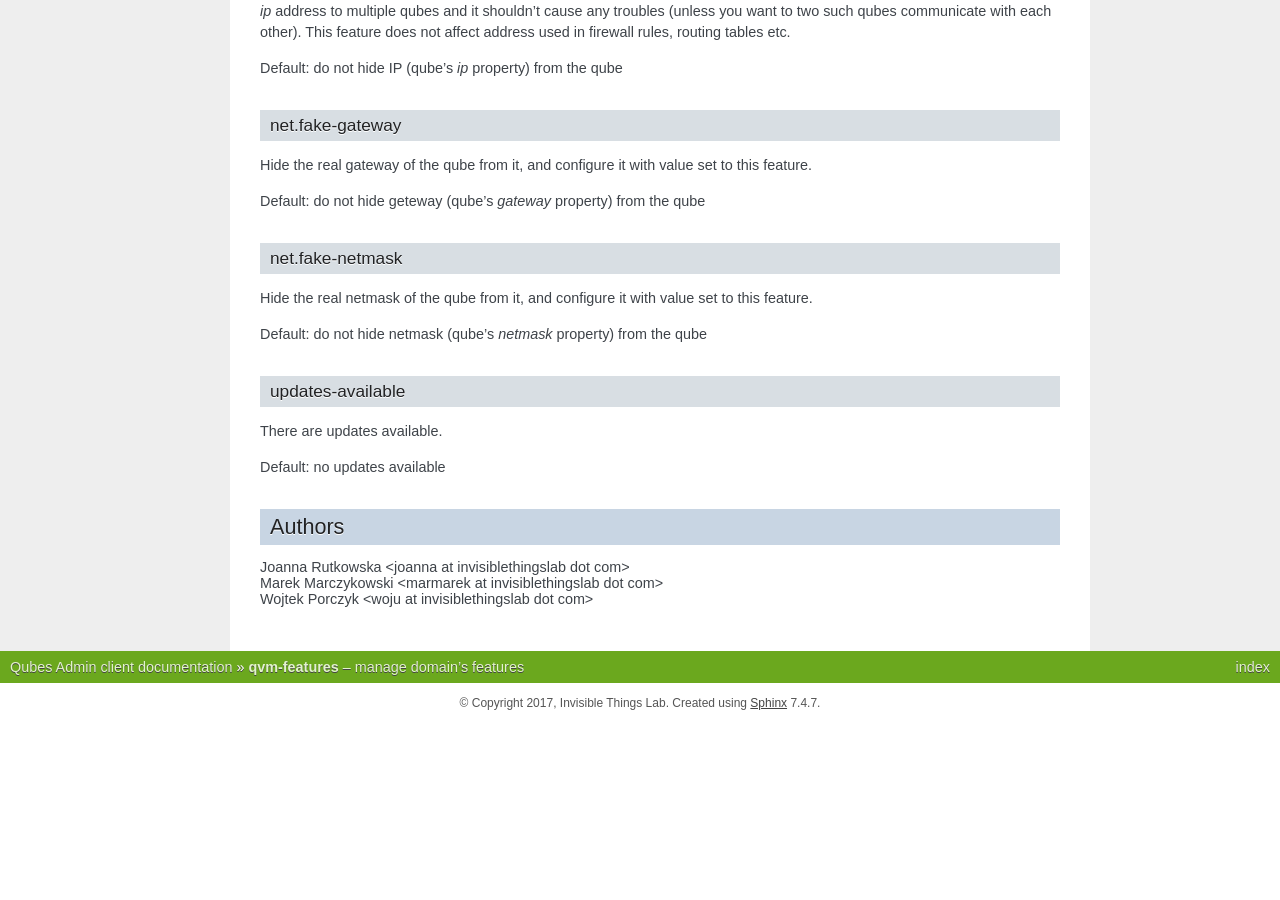
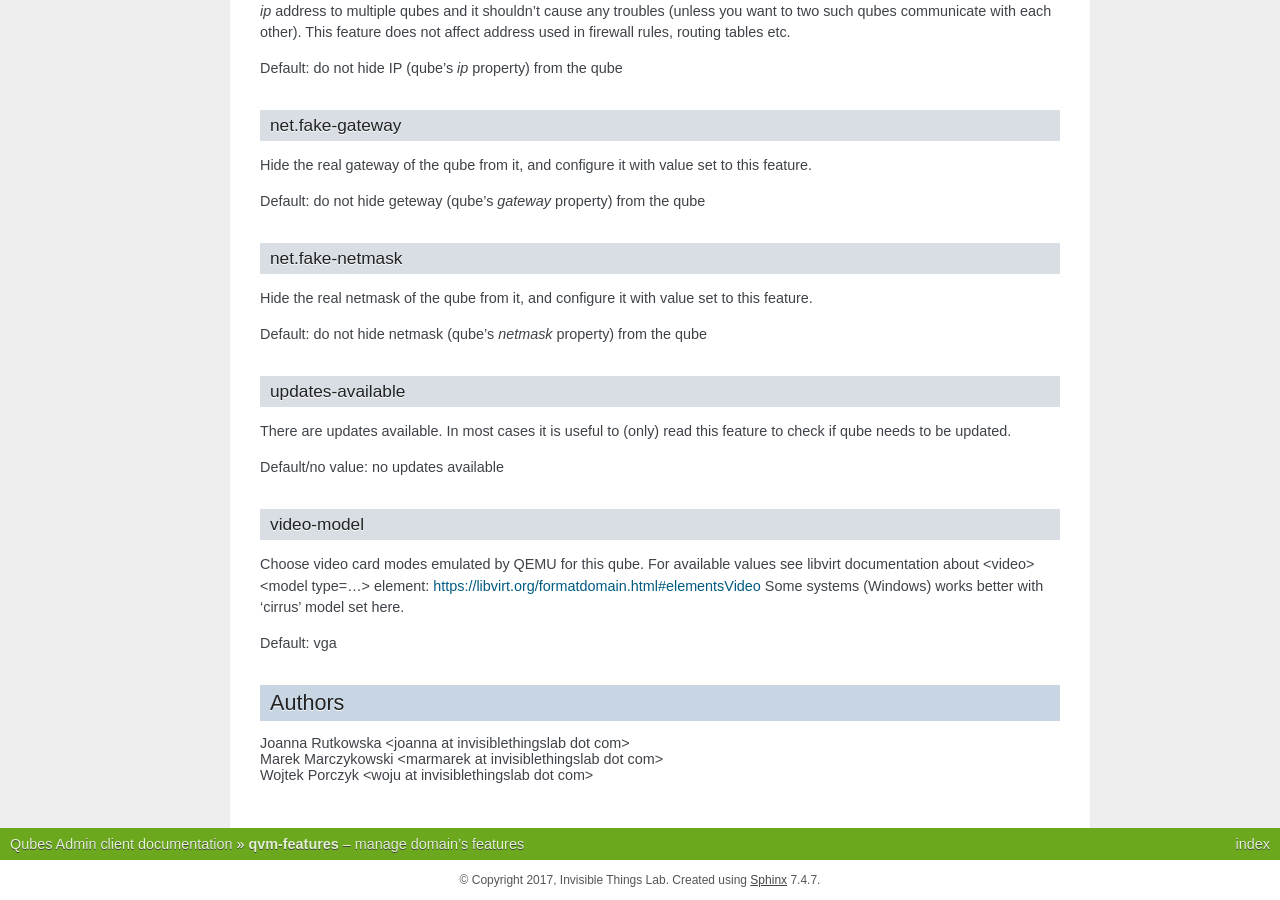
Before and after one commit to QubesOS/qubes-core-admin-client, a Sphinx documentation site: the page built from doc/manpages/qvm-features.rst, in a window 1280 px wide and 900 px high, scrolled down 2205 px. Built offline with Sphinx 7.4.7, drawn with Linux system fonts in a browser that asks for light colours; the version number could not be read and is left out; cross-references to code outside the pages are shown as plain code; before the commit the page ends 2928 px from its top, so only the background shows below that.

Commit message:
doc: update qvm-features documentation
QubesOS/qubes-issues#2488
QubesOS/qubes-issues#3432

```diff
--- a/doc/manpages/qvm-features.rst
+++ b/doc/manpages/qvm-features.rst
@@ -156,9 +156,20 @@ Default: do not hide netmask (qube's `netmask` property) from the qube
 updates-available
 ^^^^^^^^^^^^^^^^^
 
-There are updates available.
+There are updates available. In most cases it is useful to (only) read this
+feature to check if qube needs to be updated.
 
-Default: no updates available
+Default/no value: no updates available
+
+video-model
+^^^^^^^^^^^
+
+Choose video card modes emulated by QEMU for this qube. For available values see
+libvirt documentation about <video><model type=...> element:
+https://libvirt.org/formatdomain.html#elementsVideo
+Some systems (Windows) works better with 'cirrus' model set here.
+
+Default: vga
 
 Authors
 -------
```
